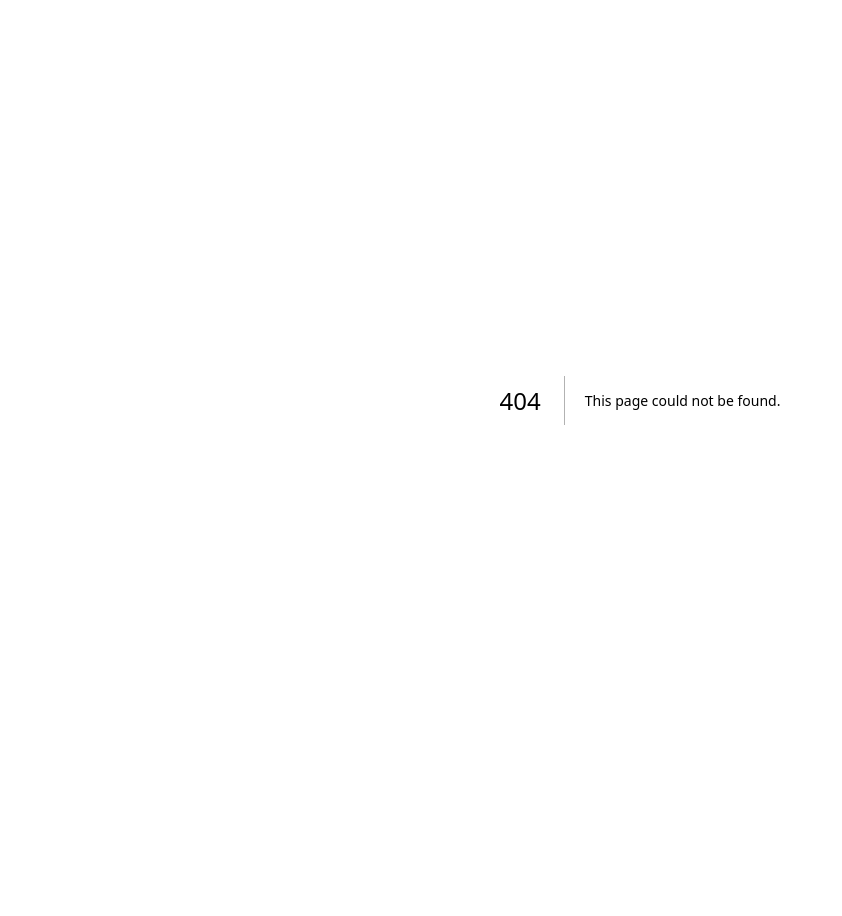
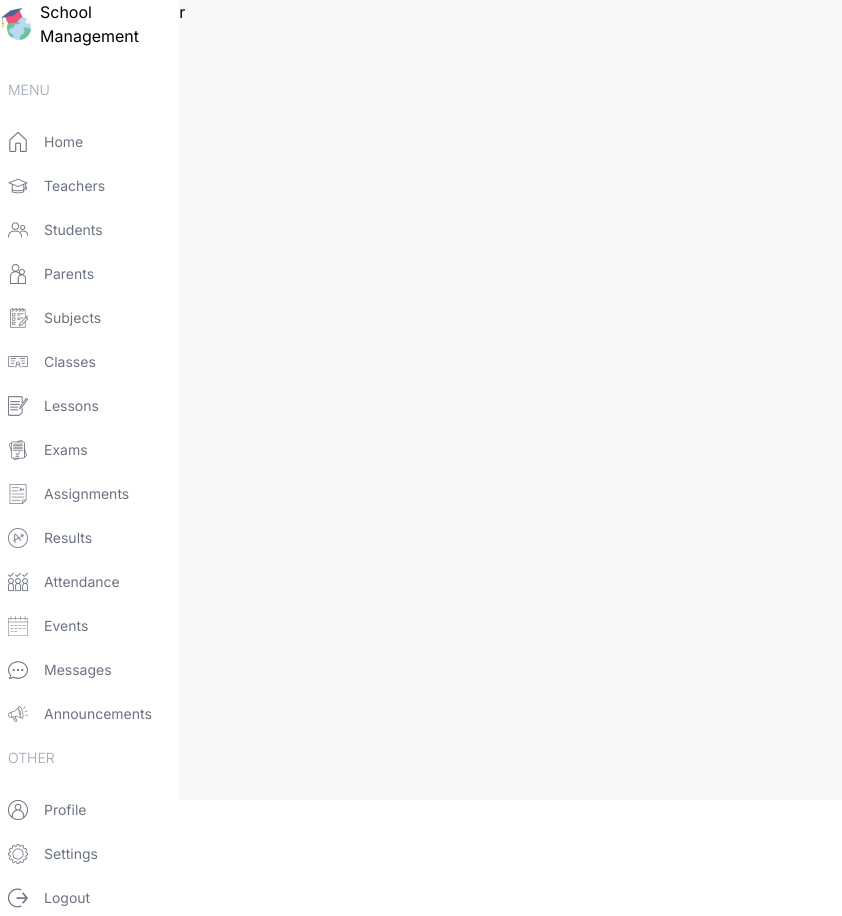
Before and after one commit to mehmetpektass/SchoolManagementProject, a Next.js app in the folder main/: page /admin in a window 1280 px wide. Before the commit this address had no page. Shown: the whole page, without its empty margins (0-842 px from the left). Before the commit the page ends 800 px from the top, so only its background shows below. Built offline with nearby package versions, Linux system fonts and the light colour scheme.

Commit message:
started pages and layouts

```diff
--- /dev/null
+++ b/main/src/app/(dashboard)/admin/page.tsx
@@ -0,0 +1,9 @@
+import React from 'react'
+
+const AdminPage = () => {
+  return (
+    <div>AdminPage</div>
+  )
+}
+
+export default AdminPage
--- /dev/null
+++ b/main/src/app/(dashboard)/layout.tsx
@@ -0,0 +1,28 @@
+import Menu from "@/components/Menu";
+import Image from "next/image";
+import Link from "next/link";
+
+export default function DashboardLayout({
+    children,
+  }: Readonly<{
+    children: React.ReactNode;
+  }>) {
+    return (
+
+        <div className="h-screen flex">
+          {/* Left*/}
+          <div className="w-[14%] md:w-[8%] lg:w-[19%] xl:w-[14%]">
+            <Link href='/' className="flex items-center justify-center lg:justify-start gap-2">
+            <Image src='/logo.png' alt="logo" width={32} height={32}/>
+            <span className="hidden lg:block">School Management</span>
+            </Link>
+            <Menu/>
+          </div>
+          {/*Right */}
+          <div className="w-[86%] md:w-[92%] lg:w-[81%] xl:w-[86%]  bg-[#F7F8FA]">
+            r
+          </div>
+        </div>
+
+    );
+  }
--- /dev/null
+++ b/main/src/app/(dashboard)/parent/page.tsx
@@ -0,0 +1,9 @@
+import React from 'react'
+
+const ParentPage = () => {
+  return (
+    <div>ParentPage</div>
+  )
+}
+
+export default ParentPage
--- /dev/null
+++ b/main/src/app/(dashboard)/student/page.tsx
@@ -0,0 +1,9 @@
+import React from 'react'
+
+const StudentPage = () => {
+  return (
+    <div>StudentPage</div>
+  )
+}
+
+export default StudentPage
--- /dev/null
+++ b/main/src/app/(dashboard)/teacher/page.tsx
@@ -0,0 +1,9 @@
+import React from 'react'
+
+const TeacherPage = () => {
+  return (
+    <div>TeacherPage</div>
+  )
+}
+
+export default TeacherPage
--- /dev/null
+++ b/main/src/app/sign-in/page.tsx
@@ -0,0 +1,9 @@
+import React from 'react'
+
+const SignIn = () => {
+  return (
+    <div>SignIn</div>
+  )
+}
+
+export default SignIn
--- a/main/src/components/Menu.tsx
+++ b/main/src/components/Menu.tsx
@@ -112,3 +112,27 @@
     ],
   },
 ];
+
+import Image from "next/image";
+import Link from "next/link";
+import React from "react";
+
+const Menu = () => {
+  return (
+    <div className="mt-4 text-sm">
+      {menuItems.map((i) => (
+        <div className="flex flex-col gap-2" key={i.title}>
+          <span className="hidden lg:block text-gray-400 font-light my-4 ml-2">{i.title}</span>
+          {i.items.map((item) => (
+            <Link href={item.href} key={item.label} className="flex items-center justify-center lg:justify-start text-gray-500 gap-4 py-2 md:px-2 rounded-md hover:bg-lamaSkyLight">
+              <Image src={item.icon} alt={item.label} width={20} height={20} />
+              <span className="hidden lg:block">{item.label}</span>
+            </Link>
+          ))}
+        </div>
+      ))}
+    </div>
+  );
+};
+
+export default Menu;
--- /dev/null
+++ b/main/src/components/Navbar.tsx
@@ -0,0 +1,9 @@
+import React from 'react'
+
+const Navbar = () => {
+  return (
+    <div>Navbar</div>
+  )
+}
+
+export default Navbar
```
